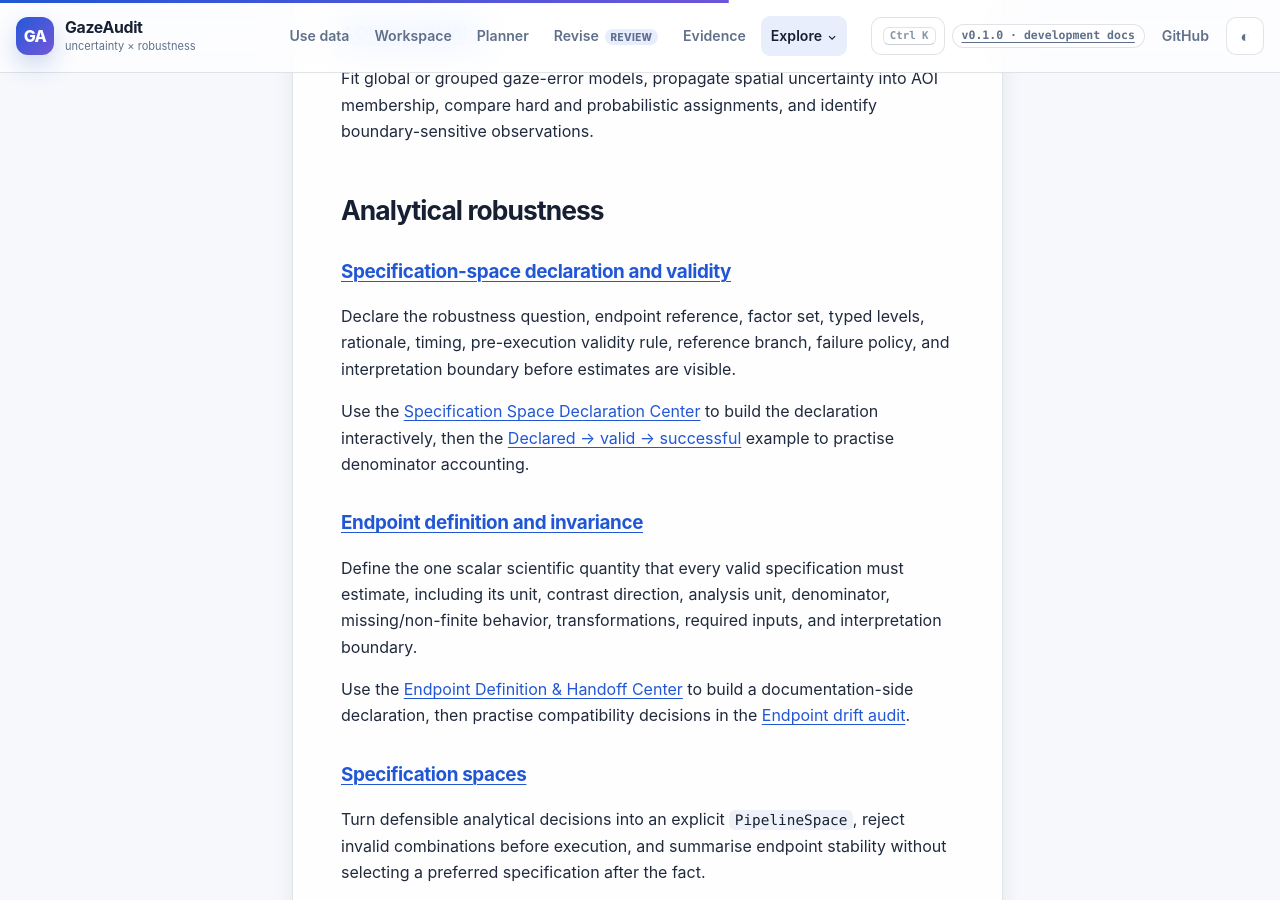
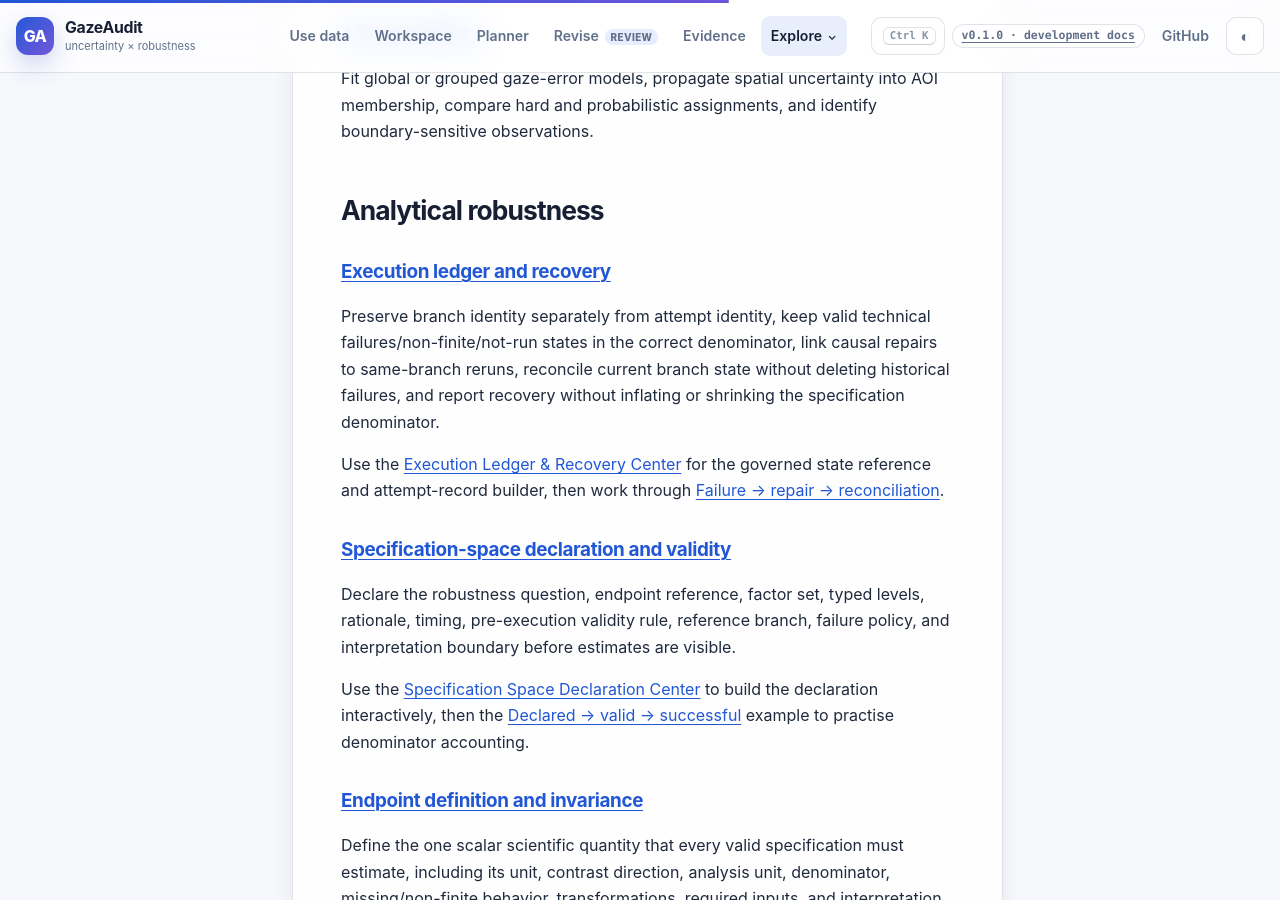
Before and after one commit to stefanosbalaskas/GazeAudit, a Jekyll site: the page built from docs/guides/index.md, in a window 1280 px wide and 900 px high, scrolled down 8076 px. Built offline with Jekyll 4.4.1, drawn with Linux system fonts in a browser that asks for light colours.

Commit message:
docs: surface execution ledger recovery methodology

```diff
--- a/docs/guides/index.md
+++ b/docs/guides/index.md
@@ -201,6 +201,12 @@ Fit global or grouped gaze-error models, propagate spatial uncertainty into AOI
 
 ## Analytical robustness
 
+### [Execution ledger and recovery](execution-ledger-recovery/)
+
+Preserve branch identity separately from attempt identity, keep valid technical failures/non-finite/not-run states in the correct denominator, link causal repairs to same-branch reruns, reconcile current branch state without deleting historical failures, and report recovery without inflating or shrinking the specification denominator.
+
+Use the [Execution Ledger & Recovery Center]({{ '/docs/execution-ledger/' | relative_url }}) for the governed state reference and attempt-record builder, then work through [Failure → repair → reconciliation]({{ '/docs/examples/execution-ledger-reconciliation/' | relative_url }}).
+
 ### [Specification-space declaration and validity](specification-declaration/)
 
 Declare the robustness question, endpoint reference, factor set, typed levels, rationale, timing, pre-execution validity rule, reference branch, failure policy, and interpretation boundary before estimates are visible.
```
